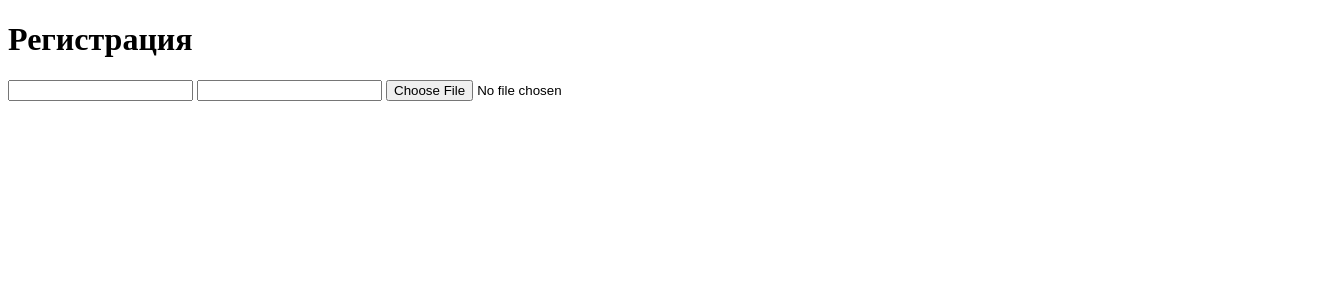
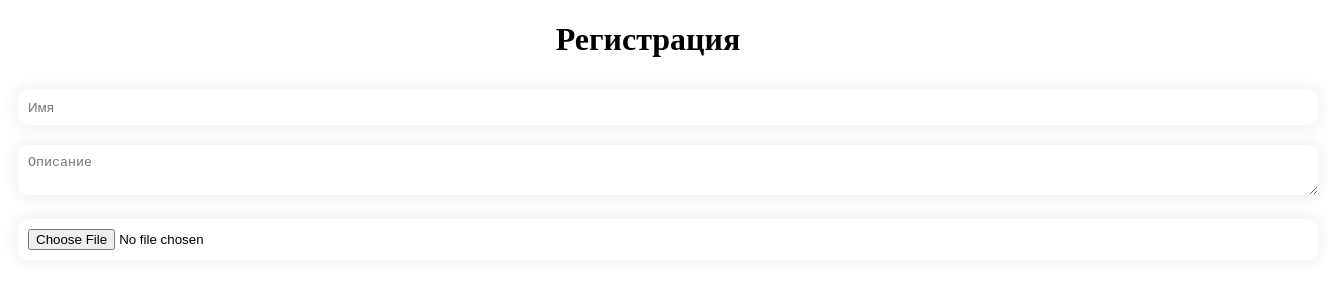
Before and after one commit to redroll666/redroll666.github.io, a plain HTML site: page index.html in a window 1280 px wide. Shown: the whole page, 1328 px wide, since content can reach past the window. Drawn offline with Linux system fonts and the light colour scheme.

Commit message:
Add files via upload

```diff
--- a/index.html
+++ b/index.html
@@ -4,13 +4,14 @@
     <meta charset="UTF-8">
     <meta name="viewport" content="width=device-width, initial-scale=1.0">
     <title>Dating bot</title>
+    <link rel="stylesheet" href="style.css">
 </head>
 <body>
     <h1>Регистрация</h1>
     <form action="index.html" method="post" class="reg">
-        <input type="text" id="name" name="name" required>
-        <input type="text" id="description" name="description">
-        <input type="file" name="avatar" accept="image/*" required>
+        <input type="text" id="name" name="name" placeholder="Имя" required>
+        <textarea id="description" name="description" placeholder="Описание"></textarea>
+        <input type="file" name="avatar" accept="image/*" placeholder="Аватар" required>
     </form>
 </body>
 </html>
--- /dev/null
+++ b/script.js
@@ -0,0 +1 @@
+let tg = window.Telegram.WebApp;
--- /dev/null
+++ b/style.css
@@ -0,0 +1,32 @@
+body {
+    min-height: 100%;
+    min-width: 100%;
+    background-color: var(--tg-theme-bg-color);
+}
+
+h1 {
+    text-align: center;
+    color: var(--tg-theme-text-color);
+}
+
+input {
+    margin: 10px;
+    padding:10px;
+    border:0;
+    box-shadow:0 0 15px 4px rgba(0,0,0,0.06);
+    border-radius: 10px;
+    width: 100%;
+}
+
+textarea {
+    margin: 10px;
+    padding:10px;
+    border:0;
+    box-shadow:0 0 15px 4px rgba(0,0,0,0.06);
+    border-radius: 10px;
+    width: 100%;
+}
+
+form {
+    flex-flow: nowrap;
+}
```
